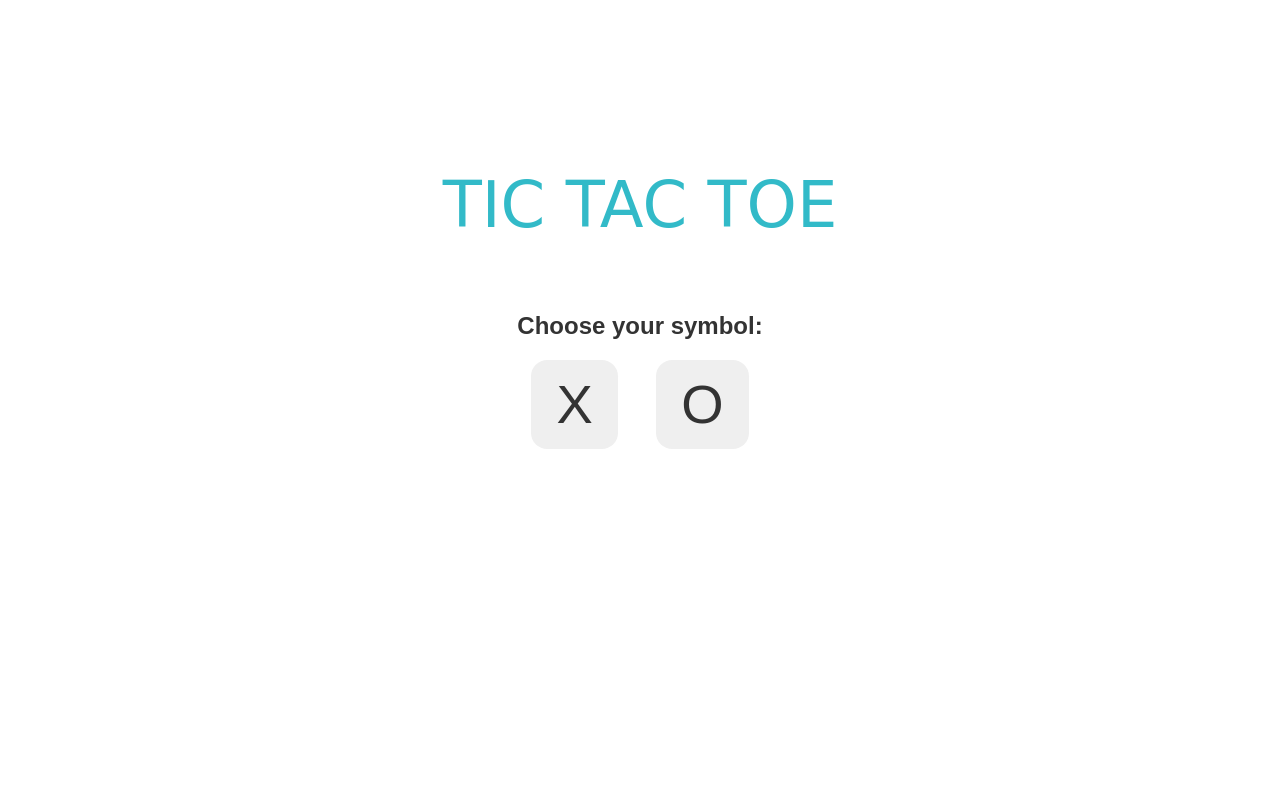
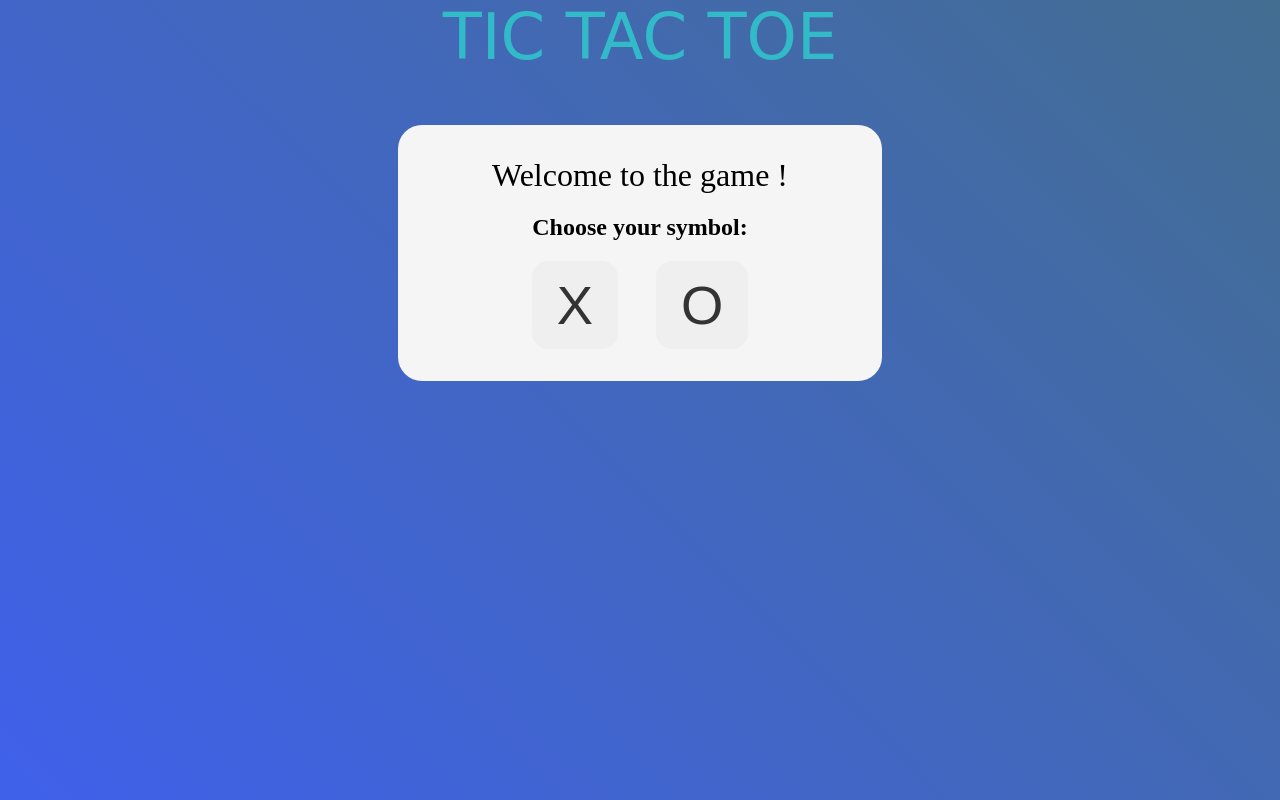
Before and after one commit to Assasin1202/tic2, a plain HTML site: page index.html in a window 1280 px wide. Drawn offline with nearby package versions, Linux system fonts and the light colour scheme.

Commit message:
Added modularity , background gradient animation

```diff
--- a/index.html
+++ b/index.html
@@ -11,21 +11,24 @@
 <body>
 
     <!--BODY  START  -->
-    <div id="game-div">
+    <div id="container">
+      <div id="box-divs">
     <div id="game-heading">TIC TAC TOE </div>
-    <div id="intro-screen" class="center">
+    <div id="intro-screen" class="center contents">
+    <div class="welcome-message">Welcome to the game ! </div>
+
         <h2>Choose your symbol:</h2>
         <button type="button" id="choose-x" class="choose">X</button>
         <button type="button" id="choose-o" class="choose">O</button>
-      </div>
+    </div>
 
-      <div id="enemy-screen" class="center hidden">
+      <div id="enemy-screen" class="center hidden contents">
         <h2>Play against:</h2>
         <button type="button" id="choose-human" class="choose">Human</button>
         <button type="button" id="choose-cpu" class="choose">CPU</button>
       </div>
 
-      <div id="game-screen" class="center hidden">
+      <div id="game-screen" class="center hidden contents">
         <!-- Every cell has an id "cell" followed by cell row and cell column -->
         <table class="center">
           <tr>
@@ -65,7 +68,7 @@
         <button type="button" id="restart">Restart</button>
       <div>
     </div>
-
+  </div>
   <!-- Body end  -->
    <script src="https://code.jquery.com/jquery-3.6.0.min.js"></script>
    <script src="script.js"></script>
--- a/style.css
+++ b/style.css
@@ -1,21 +1,61 @@
 body {
     /*padding: 15px;*/
-    padding-top: 10em;
-    font-family: sans-serif;
-    color: #333;
+    /* padding-top: 12vh; */
+    margin: 0;
+
   }
+#container{
+  width: 100%;
+  height: 100%;
+  position: absolute;
+  background: linear-gradient(45deg,#FC466B, #3F5EFB, #447081 ,#b84e34);
+  background-size: 600% 100%;
+  animation: gradient 10s linear infinite;
+  animation-direction: alternate;
+
+}
+
+/* #box-divs{
+  margin: 0;
+  background-color: whitesmoke;
+  width: auto;
+ /* padding: 2em; */
+ /* border-radius: 3vh; */
+/* } */
+/* background: linear-gradient(90deg, #FC466B 0%, #3F5EFB 100%); */
+@keyframes gradient {
+  0% {background-position: 0%}
+  100% {background-position: 100%}
+}
   #game-heading{
     text-align: center;
-    font-size: 4rem;
+    font-size: 8vh;
     color: #32bac8;
     font-family: cursive;
-    padding-bottom: 4%;
+    padding-bottom: 4% ;
 
   }
+  #game-screen{
+    /* display: block; */
+    width: fit-content;
+    padding: 5vh;
+  }
+
+.welcome-message{
+    font-size: 2em;
+}
+
+.contents{
+ /* color: #32bac8; */
+ background-color: whitesmoke;
+ padding: 2em;
+ border-radius: 3vh;
+}
   #enemy-screen,
   #intro-screen {
     max-width: 420px;
     text-align: center;  /* Centers h2 and buttons */
+
   }
   #enemy-screen h2,
   #intro-screen h2 {
@@ -50,9 +90,11 @@ body {
   }
   .cell {
     font-size: 3.4em;
-    font-size: 16vmin;  /* Responsive font size! Awesome! */
+    font-size: 14vmin;  /* Responsive font size! Awesome! */
     height: 100%;  /* Fill the container (td) */
     width: 100%;
+    background: antiquewhite;
+    border-radius: 2vmax;
   }
   .wincell {
     background-color: #c88;  /* Red background to highlight the "winning" line */
@@ -100,6 +142,7 @@ body {
   .center {
     margin: 0 auto;
   }
+
   .hidden {
     display: none;
   }
```
